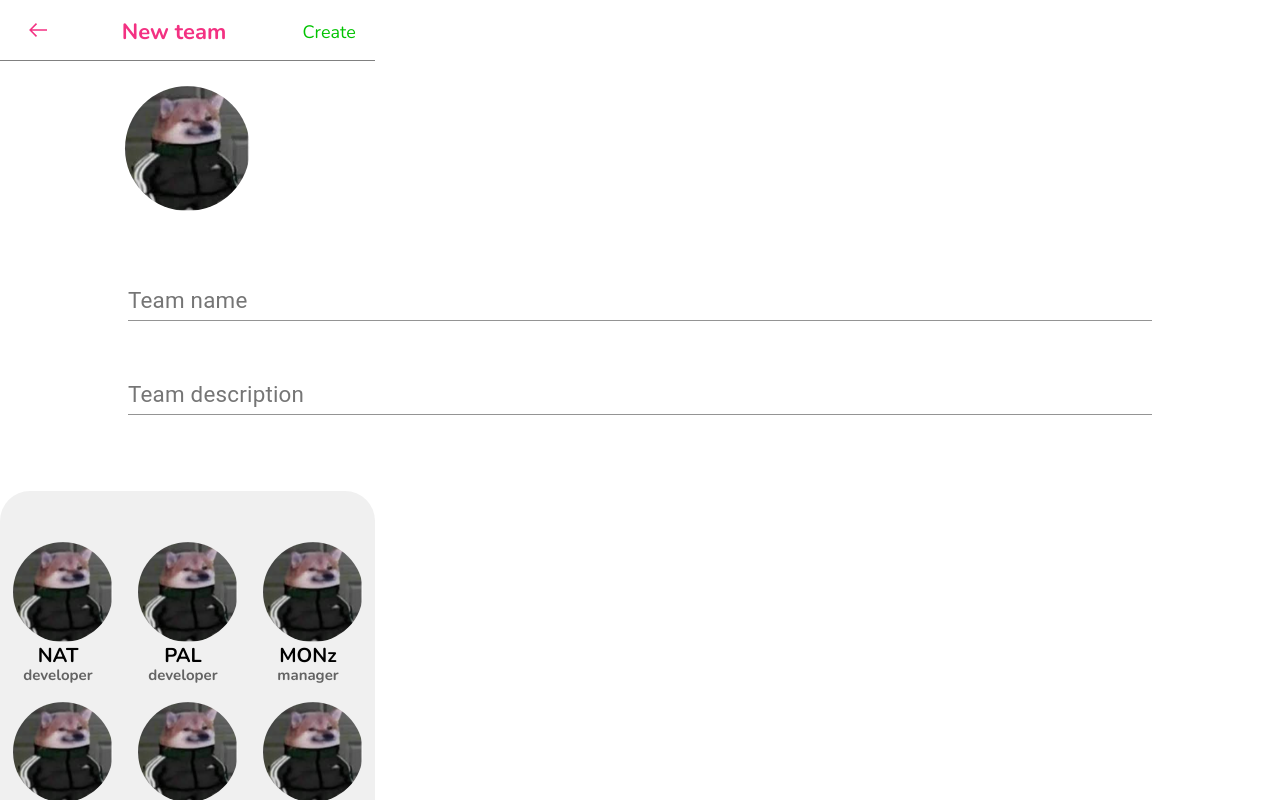
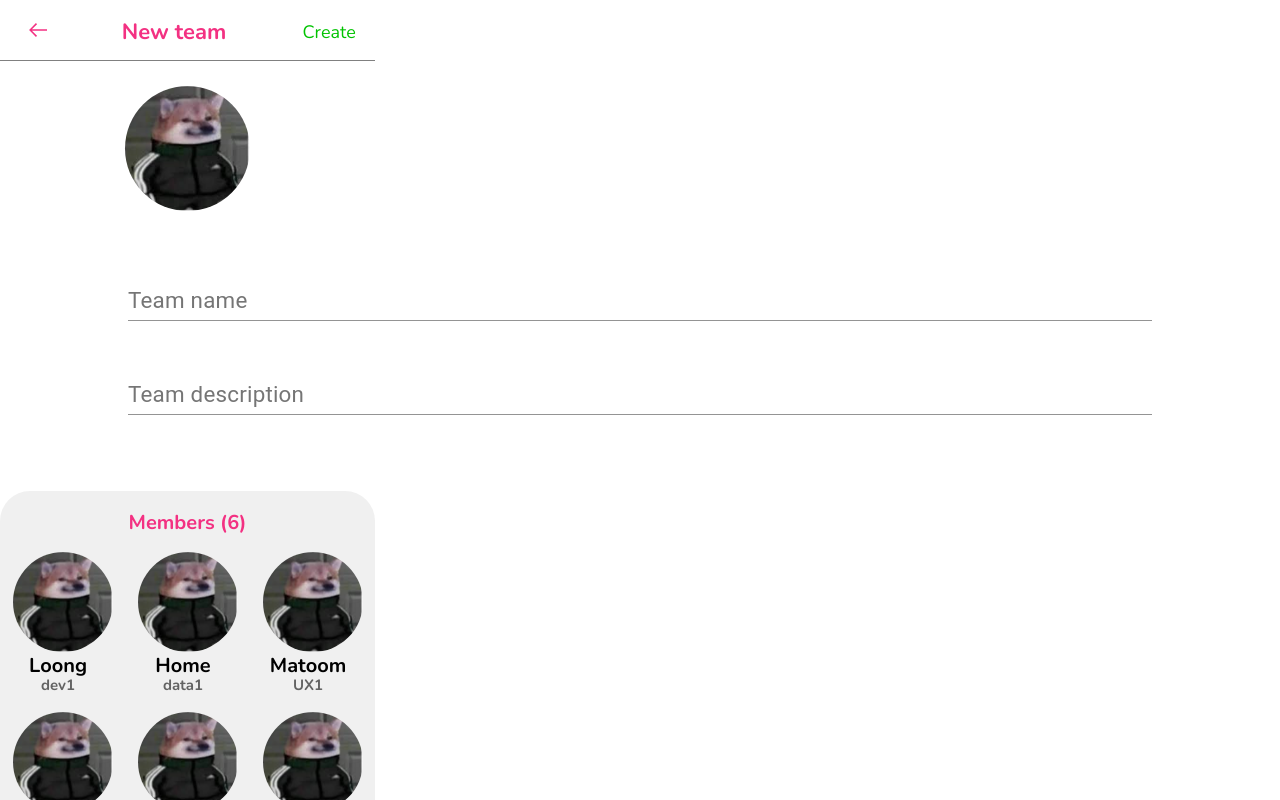
Before and after one commit to palsp/cuconnex, a React (Create React App) app in the folder web/: page /createteam in a window 1280 px wide. Built offline with nearby package versions, Linux system fonts and the light colour scheme.

Commit message:
fix css & complete createteamPage
Add props to memberTag

```diff
--- a/web/src/Pages/CreateTeamPage/CreateTeamPage.module.css
+++ b/web/src/Pages/CreateTeamPage/CreateTeamPage.module.css
@@ -1,8 +1,7 @@
 .backgroundDiv {
   width: 375px;
-  height: 422px;
+  height: 391px;
   background-color: var(--light_grey, rgba(235, 235, 235, 0.73));
-  overflow: visible;
   border-radius: 30px 30px 0px 0px;
   margin-top:76px;
   text-decoration: none !important;
@@ -13,7 +12,7 @@
 
 .memberTagDiv{
     display:flex;
-    height:320px;
+    height:310px;
     width:375px;
     text-decoration: none !important;
 }
--- a/web/src/Pages/CreateTeamPage/CreateTeamPage.tsx
+++ b/web/src/Pages/CreateTeamPage/CreateTeamPage.tsx
@@ -3,6 +3,7 @@ import { ArrowLeft } from "@dumbComponents/UI/Icons";
 import MemberTags from "@smartComponents/MemberTag/MemberTags";
 import ProfilePic from "@smartComponents/ProfilePic/ProfilePic";
 import { createTeamAPI } from "@src/api";
+import mockMemberTagData from "@src/mockData/mockMemberTagData";
 import { ITeamData } from "@src/models";
 import { Form, Formik } from "formik";
 import React, { useState } from "react";
@@ -86,7 +87,7 @@ const CreateTeamPage: React.FC = () => {
       <Link style={{ textDecoration: "none"}} to="/selectmember">
         <div className={classes.backgroundDiv}>
           <div className={classes.memberTagDiv}>
-            <MemberTags></MemberTags>
+            <MemberTags members={mockMemberTagData}></MemberTags>
           </div>
         </div>
       </Link>
--- a/web/src/Pages/PushPage/PushPage.tsx
+++ b/web/src/Pages/PushPage/PushPage.tsx
@@ -44,7 +44,6 @@ const PushPage: React.FC = () => {
       value="press to send data"
       onClick={() => postEventsHandler(sampleevent)}
     ></Button>
-    <MemberTags></MemberTags>
     </div>
   );
 };
--- a/web/src/components/smartComponents/MemberTag/MemberTags.module.css
+++ b/web/src/components/smartComponents/MemberTag/MemberTags.module.css
@@ -1,7 +1,8 @@
 .memberTagDiv{
+    margin-top:10px;
     display:flex;
     width: 375px;
-    height: 422px;
+    height: 335px;
     flex-wrap: wrap;
     align-items: center;
     justify-content: center;
@@ -13,3 +14,18 @@
     height:160px;
     width:100px;
 }
+.headerDiv {
+    margin-top:20px;
+    text-align: center;
+    width: 375px;
+    height: 24px;
+    overflow: visible;
+    white-space: pre;
+    font-weight: 700;
+    font-style: normal;
+    font-family: "Nunito", serif;
+    letter-spacing: 0px;
+    line-height: 1.2;
+    font-size: 20px;
+    color: var(--main_pink, #f33182);
+  }
--- a/web/src/components/smartComponents/MemberTag/MemberTags.tsx
+++ b/web/src/components/smartComponents/MemberTag/MemberTags.tsx
@@ -1,48 +1,17 @@
-import { SelectedMemberLists } from "@src/mockData/Models";
+import { MemberTagData, SelectedMemberLists } from "@src/mockData/Models";
 import React, { useState } from "react";
 import classes from "./MemberTags.module.css";
 import MemberTag from "./MemberTag/MemberTag";
-const samplemember: SelectedMemberLists[] = [
-  {
-    name: "NAT",
-    profilePic:"NAT",
-    role:"developer",
-    selected:true,
-  },
-  {
-    name: "LOONG",
-    profilePic:"LOONG",
-    role:"developer",
-    selected:true,
-  },  {
-    name: "PAL",
-    profilePic:"PAL",
-    role:"developer",
-    selected:true,
-  },  {
-    name: "MON",
-    profilePic:"MON",
-    role:"manager",
-    selected:true,
-  },
-  {
-    name: "MONz",
-    profilePic:"MON",
-    role:"manager",
-    selected:true,
-  },
-  {
-    name: "MONzz",
-    profilePic:"MON",
-    role:"manager",
-    selected:true,
-  },
-];
+interface Props {
+  members:
+   MemberTagData[] | []
+}
 
-const MemberTags: React.FC = () => {
-  return (
+const MemberTags: React.FC<Props> = (props) => {
+  const member = props.members.length;
+  const mappedMembers=(
     <div className={classes.memberTagDiv} >
-      {samplemember.map((person, index) => {
+      {props.members.map((person:MemberTagData, index:number) => {
         return (
           <div
           className={classes.individualTagDiv}
@@ -56,6 +25,12 @@ const MemberTags: React.FC = () => {
       })}
     </div>
   );
+  return (
+    <div>
+      <div className={classes.headerDiv}>Members ({member})</div>
+      <div>{mappedMembers}</div>
+    </div>
+  );
 };
 
 export default MemberTags;
--- /dev/null
+++ b/web/src/mockData/mockMemberTagData.tsx
@@ -0,0 +1,13 @@
+import { ActivityBoxes, MemberTagData } from "@src/mockData/Models/index";
+
+const mockMemberTagData: MemberTagData[] | [] = [
+  { name: "Loong", role: "dev1", profilePic: "hello", selected: true },
+  { name: "Mon", role: "pm1", profilePic: "hello", selected: true },
+  { name: "Home", role: "data1", profilePic: "hello", selected: true },
+  { name: "Micky", role: "dev2", profilePic: "hello", selected: true },
+  { name: "Matoom", role: "UX1", profilePic: "hello", selected: true },
+  { name: "Nat", role: "data2", profilePic: "hello", selected: true },
+
+];
+
+export default mockMemberTagData;
```
Also changed, not shown: web/src/components/smartComponents/MemberTag/MemberTag/MemberTag.tsx (+4 -3 lines), web/src/mockData/Models/models.ts (+12 -0 lines), web/src/components/smartComponents/MemberTag/MemberTag/MemberTag.module.css (line endings or trailing spaces).
